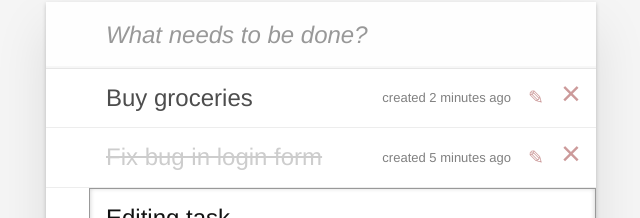
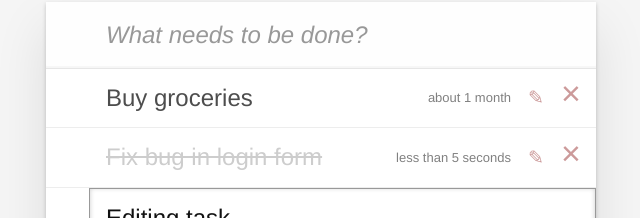
Before and after one commit to Isaev-Rustam/TODO-App, a React app: page / in a window 1280 px wide. Shown: the part 128-346 px from the top of the page, without its empty margins (319-959 px from the left). Built offline with nearby package versions, Linux system fonts and the light colour scheme.

Commit message:
feat: добавил форматирование даты как To Now

```diff
--- a/package.json
+++ b/package.json
@@ -27,6 +27,7 @@
   "homepage": "https://github.com/Isaev-Rustam/TODO-App#readme",
   "dependencies": {
     "clsx": "^2.1.1",
+    "date-fns": "^4.1.0",
     "react": "^18.3.1",
     "react-dom": "^18.3.1"
   },
--- a/src/components/molecules/task-todo/task-todo.tsx
+++ b/src/components/molecules/task-todo/task-todo.tsx
@@ -7,12 +7,14 @@ import styles from './index.module.css';
 import { FC } from 'react';
 import clsx from 'clsx';
 import { Task } from '@/types/todos';
+import { FormatDateFn } from '@/utils/formatDate';
 
 interface TaskTodoProps {
   task: Omit<Task, 'isEditing'>;
+  formatDateFn: FormatDateFn;
 }
 
-const TaskTodo: FC<TaskTodoProps> = ({ task }) => {
+const TaskTodo: FC<TaskTodoProps> = ({ task, formatDateFn }) => {
   const { isCompleted, created, description, id } = task;
 
   return (
@@ -27,7 +29,9 @@ const TaskTodo: FC<TaskTodoProps> = ({ task }) => {
         >
           {description}
         </Span>
-        <Span className={styles['todoapp__created']}>{created}</Span>
+        <Span className={styles['todoapp__created']}>
+          {formatDateFn(created)}
+        </Span>
       </Label>
       <Button
         className={clsx(
--- a/src/components/organisms/tasks-todo/tasks-todo.tsx
+++ b/src/components/organisms/tasks-todo/tasks-todo.tsx
@@ -6,6 +6,7 @@ import styles from './index.module.css';
 import { FC } from 'react';
 import { TaskList, Task } from '@/types/todos';
 import clsx from 'clsx';
+import { formatDateFn } from '@/utils/formatDate';
 
 interface TasksTodoProps {
   tasks: TaskList;
@@ -21,7 +22,11 @@ const TasksTodo: FC<TasksTodoProps> = ({ tasks }) => {
           isEditing && styles['todoapp__list-item--editing'],
         )}
       >
-        {isEditing ? <EditTasksTodo /> : <TaskTodo task={task} />}
+        {isEditing ? (
+          <EditTasksTodo />
+        ) : (
+          <TaskTodo task={task} formatDateFn={formatDateFn} />
+        )}
       </ListItem>
     );
   };
--- a/src/constants/todos.ts
+++ b/src/constants/todos.ts
@@ -10,21 +10,21 @@ export const defaultTaskList: TaskList = [
   {
     id: '1a2b3c',
     description: 'Buy groceries',
-    created: 'created 2 minutes ago',
+    created: 1750626000000,
     isCompleted: false,
     isEditing: false,
   },
   {
     id: '4d5e6f',
     description: 'Fix bug in login form',
-    created: 'created 5 minutes ago',
+    created: new Date().getTime(),
     isCompleted: true,
     isEditing: false,
   },
   {
     id: '7g8h9i',
     description: 'Call the dentist',
-    created: 'created 30 seconds ago',
+    created: 1750795920000,
     isCompleted: false,
     isEditing: true,
   },
--- a/src/types/todos.ts
+++ b/src/types/todos.ts
@@ -1,6 +1,8 @@
+export type FormatDate = Date | number;
+
 export interface Task {
   description: string;
-  created: string;
+  created: FormatDate;
   isCompleted: boolean;
   isEditing: boolean;
   id: string;
--- /dev/null
+++ b/src/utils/formatDate.ts
@@ -0,0 +1,7 @@
+import { FormatDate } from '@/types/todos';
+import { formatDistanceToNow } from 'date-fns';
+
+export type FormatDateFn = (date: FormatDate) => string;
+
+export const formatDateFn: FormatDateFn = date =>
+  formatDistanceToNow(date, { includeSeconds: true });
```
Also changed, not shown: 1 other file (tests, documents, lock files or other folders).
